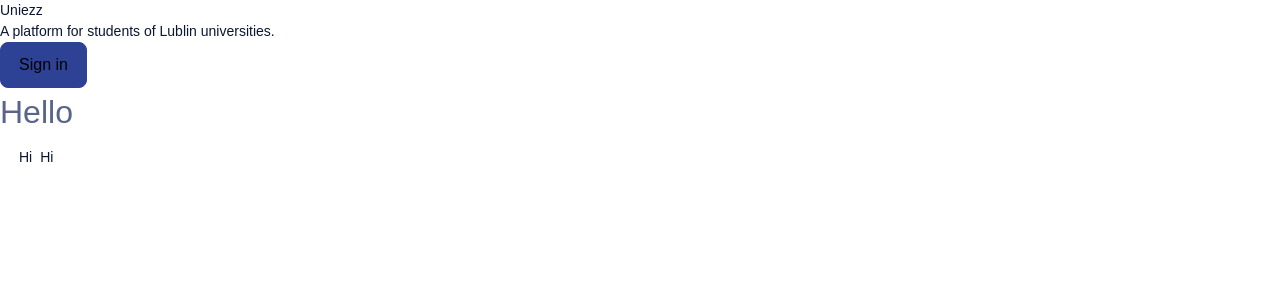
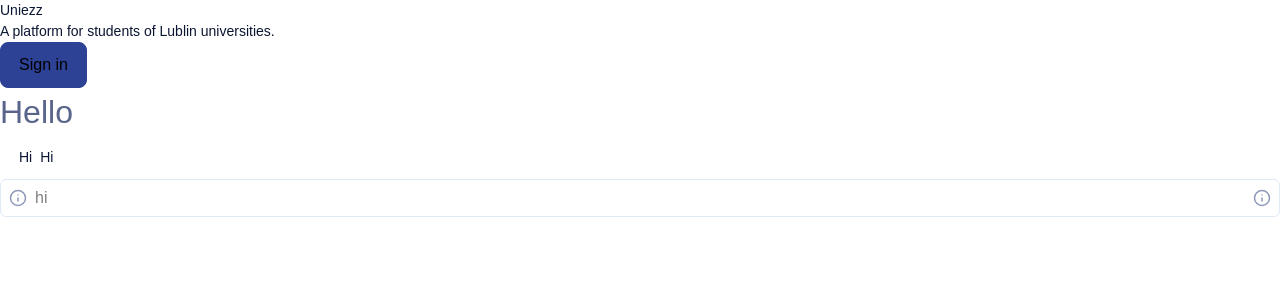
Before and after one commit to Uniezz/uniezz, a React (Vite) app: page / in a window 1280 px wide. Shown: the top 300 px of the page. Built offline with nearby package versions, Linux system fonts and the light colour scheme.

Commit message:
ui: UIInput

```diff
--- a/package.json
+++ b/package.json
@@ -17,6 +17,7 @@
     "@tanstack/react-router": "^1.170.38",
     "@tanstack/react-router-devtools": "^1.167.2",
     "class-variance-authority": "^0.7.1",
+    "lucide-react": "^1.47.0",
     "react": "^19.2.8",
     "react-dom": "^19.2.8",
     "tailwindcss": "^4.3.3"
--- a/src/routes/index.tsx
+++ b/src/routes/index.tsx
@@ -1,11 +1,17 @@
-import { UIButton, UIText } from '@/ui/components';
+import { UIButton, UIInput, UIText } from '@/ui/components';
 import { createFileRoute } from '@tanstack/react-router';
+import { Info } from 'lucide-react';
+import { ChangeEvent, useState } from 'react';
 
 export const Route = createFileRoute('/')({
   component: HomePage,
 });
 
 function HomePage() {
+  const [text, setText] = useState<string>('');
+  const onChangeText = (e: ChangeEvent<HTMLInputElement>) => {
+    setText(e.target.value);
+  };
   return (
     <main className="page">
       <UIText>Uniezz</UIText>
@@ -18,6 +24,13 @@ function HomePage() {
         <UIText color={'primary'}>Hi</UIText>
         <UIText color={'primary'}>Hi</UIText>
       </UIButton>
+      <UIInput
+        placeholder="hi"
+        iconLeft={Info}
+        iconRight={Info}
+        text={text}
+        onTextChange={onChangeText}
+      />
     </main>
   );
 }
--- /dev/null
+++ b/src/ui/components/UIInput.tsx
@@ -0,0 +1,56 @@
+import { ChangeEvent } from 'react';
+import { UIText } from './UIText';
+import { type LucideIcon } from 'lucide-react';
+import { uiInput } from '../styles';
+
+type UIInputProps = {
+  isDisabled?: boolean;
+  iconLeft?: LucideIcon;
+  text: string;
+  iconRight?: LucideIcon;
+  errorText?: string;
+  onTextChange?: (e: ChangeEvent<HTMLInputElement>) => void;
+  placeholder?: string;
+};
+
+export const UIInput = ({
+  errorText,
+  text,
+  onTextChange,
+  iconLeft: IconLeft,
+  iconRight: IconRight,
+  isDisabled,
+  placeholder,
+}: UIInputProps) => {
+  const isErrorPresent = Boolean(errorText);
+
+  return (
+    <div className="flex flex-col gap-2">
+      <div
+        className={uiInput({
+          error: isErrorPresent,
+          disabled: isDisabled,
+        })}
+      >
+        {IconLeft ? <IconLeft color="#8E99B8" size={18} /> : null}
+
+        <input
+          className={`min-w-0 flex-1 outline-none`}
+          type="text"
+          value={text}
+          onChange={onTextChange}
+          disabled={isDisabled}
+          placeholder={placeholder}
+        />
+
+        {IconRight ? <IconRight color="#8E99B8" size={18} /> : null}
+      </div>
+
+      {isErrorPresent && (
+        <div className="pl-2">
+          <UIText color="error">{errorText}</UIText>
+        </div>
+      )}
+    </div>
+  );
+};
--- a/src/ui/components/index.tsx
+++ b/src/ui/components/index.tsx
@@ -1,2 +1,3 @@
 export * from './UIText';
 export * from './UIButton';
+export * from './UIInput';
--- a/src/ui/styles/index.ts
+++ b/src/ui/styles/index.ts
@@ -1,2 +1,3 @@
 export * from './uitext';
 export * from './uibutton';
+export * from './uiinput';
--- /dev/null
+++ b/src/ui/styles/uiinput.ts
@@ -0,0 +1,21 @@
+import { cva } from 'class-variance-authority';
+
+export const uiInput = cva(
+  'flex items-center gap-2 rounded-md border-[1.5px] px-2 py-1.5 focus-within:border-blue-light',
+  {
+    variants: {
+      error: {
+        true: 'border-danger',
+        false: 'border-white-ternary',
+      },
+      disabled: {
+        true: 'bg-ice',
+        false: '',
+      },
+    },
+    defaultVariants: {
+      error: false,
+      disabled: false,
+    },
+  },
+);
--- a/src/ui/styles/uitext.ts
+++ b/src/ui/styles/uitext.ts
@@ -19,6 +19,7 @@ export const uitext = cva('font-jakarta', {
       primary: 'text-primary',
       secondary: 'text-secondary',
       white: 'text-white-primary',
+      error: 'text-danger',
     },
   },
   defaultVariants: {
```
Also changed, not shown: 1 other file (tests, documents, lock files or other folders).
